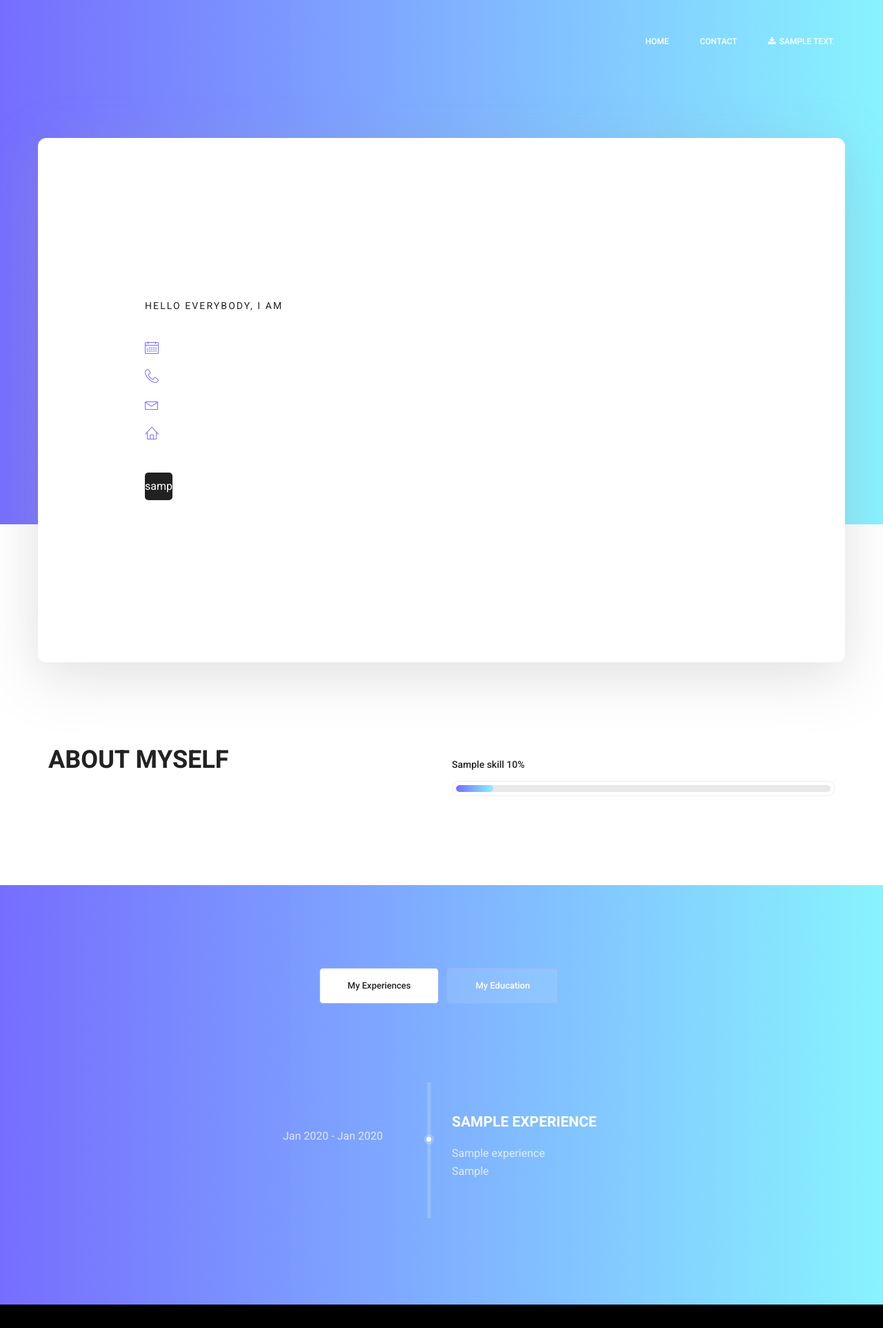
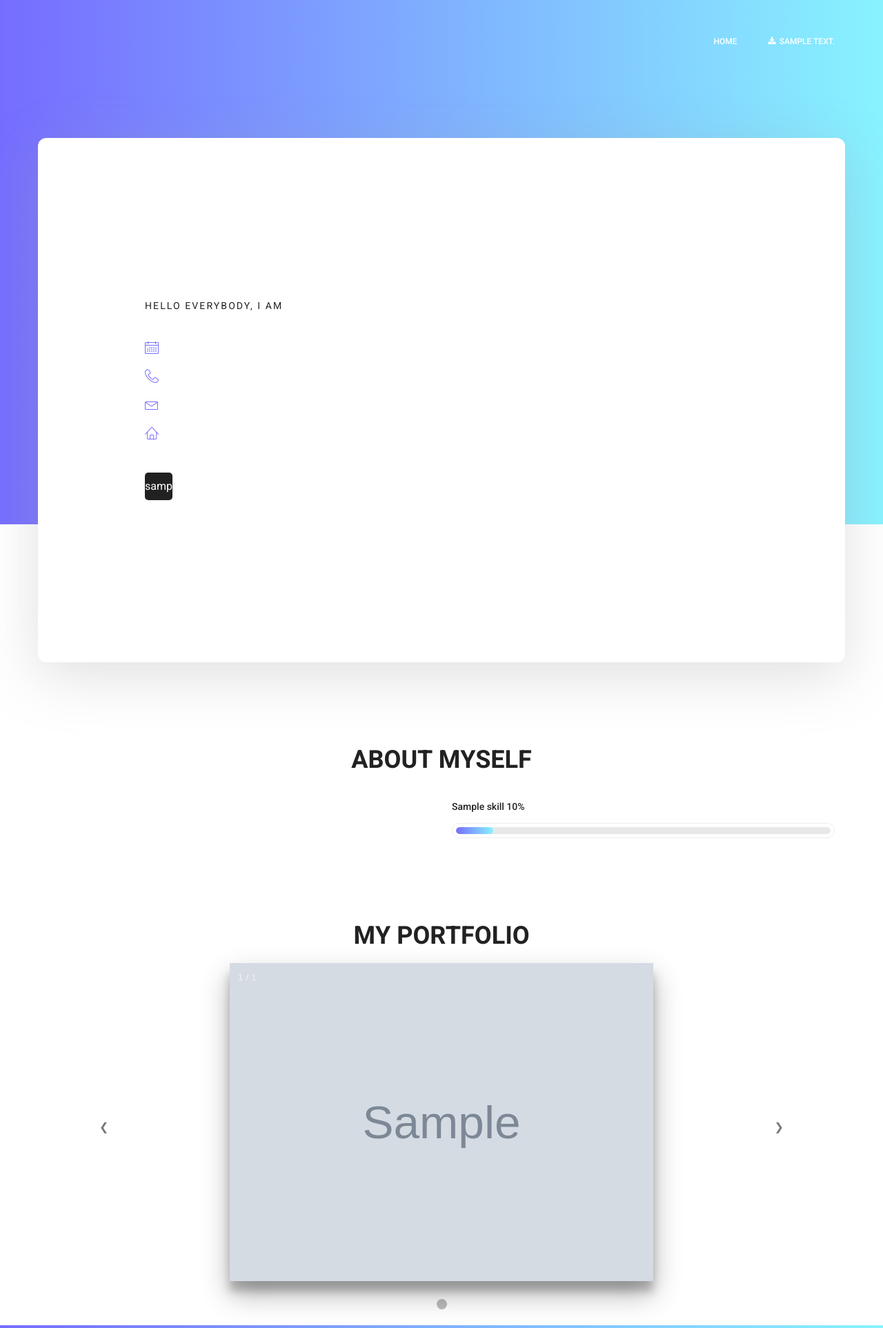
Before and after one commit to burakpekisik/Resume_Website, a Django app: page / in a window 1280 px wide. Shown: the top 1925 px of the page at 69% size. Run offline with Django 4.2, Linux system fonts and the light colour scheme; tables that the repository leaves empty hold one stand-in row (values such as "Sample post"); grey boxes marked "Sample" are stand-in pictures; parts of the project's set-up code (start-up, migrations or seed data) failed here and were passed over; some libraries are stand-ins or nearby versions.

Commit message:
feature: slider added.

```diff
--- a/core/models.py
+++ b/core/models.py
@@ -248,3 +248,39 @@ class Document(AbstractModel):
         verbose_name = 'Document'
         verbose_name_plural = 'Documents'
         ordering = ('order',)
+
+
+class Project(AbstractModel):
+    order = models.IntegerField(
+        default=0,
+        verbose_name='Order',
+    )
+    name = models.CharField(
+        default='',
+        max_length=254,
+        blank=True,
+        verbose_name='Name',
+        help_text='This is variable of the setting.',
+    )
+    description = models.CharField(
+        default='',
+        max_length=254,
+        blank=True,
+        verbose_name='Description',
+        help_text='',
+    )
+    file = models.ImageField(
+        default='',
+        verbose_name='Image',
+        help_text='',
+        blank=True,
+        upload_to='images/',
+    )
+
+    def __str__(self):
+        return f'Project Setting: {self.name}'
+
+    class Meta:
+        verbose_name = 'Project Setting'
+        verbose_name_plural = 'Project Settings'
+        ordering = ('order',)
--- a/core/views.py
+++ b/core/views.py
@@ -1,5 +1,5 @@
 from django.shortcuts import render, redirect, get_object_or_404
-from core.models import GeneralSetting, ImageSetting, Skill, Experience, Education, SocialMedia, Document
+from core.models import GeneralSetting, ImageSetting, Skill, Experience, Education, SocialMedia, Document, Project
 
 
 # Create your views here.
@@ -41,6 +41,9 @@ def layout(request):
     home_banner_image = get_image_setting('home_banner_image')
     site_favicon = get_image_setting('site_favicon')
 
+    projects = Project.objects.all()
+    projects_count = projects.count()
+
     social_medias = SocialMedia.objects.all()
     documents = Document.objects.all()
 
@@ -62,6 +65,8 @@ def layout(request):
         'site_favicon': site_favicon,
         'documents': documents,
         'social_medias': social_medias,
+        'projects': projects,
+        'projects_count': projects_count,
     }
     return context
 
@@ -77,6 +82,7 @@ def index(request):
         'skills': skills,
         'experiences': experiences,
         'educations': educations,
+        'projects_count': layout(request)['projects_count'],
     }
 
     return render(request, 'index.html', context=context)
--- /dev/null
+++ b/static/css/slider.css
@@ -0,0 +1,119 @@
+* {
+    box-sizing: border-box;
+}
+
+.slider-body {
+    font-family: Verdana, sans-serif;
+}
+
+.mySlides {
+    width: 60%;
+    margin: auto;
+    display: none;
+    box-shadow: rgba(0, 0, 0, 0.3) 0px 19px 38px, rgba(0, 0, 0, 0.22) 0px 15px 12px;
+}
+
+.mySlides img {
+    vertical-align: middle;
+}
+
+.slideshow-container {
+    max-width: 80%;
+    position: relative;
+    margin: auto;
+}
+
+.prev, .next {
+    cursor: pointer;
+    position: absolute;
+    top: 50%;
+    width: auto;
+    padding: 16px;
+    margin-top: -22px;
+    color: white;
+    font-weight: bold;
+    transition: 0.6s ease;
+    border-radius: 0 3px 3px 0;
+    user-select: none;
+}
+
+.next {
+    right: 0;
+    border-radius: 3px 0 0 3px;
+}
+
+.prev:hover .next:hover {
+    background-color: rgba(0,0,0,0.8);
+}
+
+.text-slider {
+    color: #f2f2f2;
+    font-size: 15px;
+    padding: 8px 12px;
+    position: absolute;
+    width: 100%;
+    text-align: center;
+    bottom: 8px;
+}
+
+.numbertext {
+    color: #f2f2f2;
+    font-size: 12px;
+    padding: 8px 12px;
+    position: absolute;
+    top: 0;
+}
+
+.dot {
+    cursor: pointer;
+    height: 15px;
+    width: 15px;
+    margin: 0 2px 15px;
+    background-color: #bbb;
+    border-radius: 50%;
+    display: inline-block;
+    transition: background-color 0.6s ease;
+}
+
+.dot:hover {
+    background-color: #717171;
+}
+
+.fade-slider {
+    -webkit-animation-name: fade;
+    -webkit-animation-duration: 1.5s;
+    animation-name: fade;
+    animation-duration: 1.5s;
+}
+
+
+@-webkit-keyframes fade {
+    from {opacity: .4}
+    to {opacity: 1}
+}
+
+@keyframes fade {
+    from {opacity: .4}
+    to {opacity: 1}
+}
+
+@media only screen and (max-width: 300px) {
+    .prev .next, .text {
+        font-size: 11px;
+    }
+    .dot {
+        height: 10px;
+        width: 10px;
+    }
+}
+
+@media only screen and (max-width: 500px) {
+    .mySlides {
+        width: 100%;
+        display: none;
+    }
+
+    .prev .next, .text {
+        font-size: 14px;
+    }
+}
--- /dev/null
+++ b/static/js/slider.js
@@ -0,0 +1,52 @@
+var slideIndex = -1;
+var slideTimer; // otomatik geçiş zamanlayıcısı
+
+showSlides();
+
+function plusSlides(n) {
+    clearTimeout(slideTimer); // slayt değiştiğinde zamanlayıcıyı sıfırla
+    showSlides(slideIndex += n);
+}
+
+function currentSlide(n) {
+    clearTimeout(slideTimer); // slayt değiştiğinde zamanlayıcıyı sıfırla
+    showSlides(slideIndex = n - 1); // index 0'dan başladığı için n - 1 olarak ayarlayın
+}
+
+function showSlides(n) {
+    var i;
+    var slides = document.getElementsByClassName("mySlides");
+    var dots = document.getElementsByClassName("dot");
+
+    // Eğer n verilmediyse veya n undefined ise, slideIndex'i bir arttır.
+    if (n === undefined) {
+        slideIndex++;
+    } else {
+        slideIndex = n;
+    }
+
+    // slideIndex, sıfır ise, en son slayda gitmek için slides.length'e ayarla.
+    if (slideIndex >= slides.length) {
+        slideIndex = 0;
+    }
+    // slideIndex negatif ise, en son slayda gitmek için slides.length - 1'e ayarla.
+    if (slideIndex < 0) {
+        slideIndex = slides.length - 1;
+    }
+
+    // Tüm slaytları gizle
+    for (i = 0; i < slides.length; i++) {
+        slides[i].style.display = "none";
+    }
+    // Aktif noktayı kaldır
+    for (i = 0; i < dots.length; i++) {
+        dots[i].className = dots[i].className.replace(" active", "");
+    }
+
+    // Aktif slaydı göster
+    slides[slideIndex].style.display = "block";
+    dots[slideIndex].className += " active";
+
+    // Otomatik olarak slaydı değiştir
+    slideTimer = setTimeout(showSlides, 5000);
+}
--- a/templates/contact.html
+++ b/templates/contact.html
@@ -1,8 +1,7 @@
-{% extends 'layout.html' %}
 {% load static %}
 
 
-{% block banner_area %}
+{% comment %}{% block banner_area %}
 
     <section class="banner_area">
         <div class="box_1620">
@@ -21,15 +20,17 @@
         </div>
     </section>
 
-{% endblock %}
+{% endblock %}{% endcomment %}
 
 
 
 
-{% block content %}
 
     <!--================Contact Area =================-->
     <section class="contact_area p_120">
+        <div class="welcome_text text-center">
+                <h4>Contact Me</h4>
+        </div>
         <div class="container">
 
             <div class="row">
@@ -125,10 +126,8 @@
     </div>
     <!--================End Contact Success and Error message Area =================-->
 
-{% endblock %}
 
 
-{% block extra_scripts %}
 
     <script>
         $(document).ready(function () {
@@ -154,5 +153,3 @@
             });
         });
     </script>
-
-{% endblock %}
--- a/templates/includes/head.html
+++ b/templates/includes/head.html
@@ -22,4 +22,6 @@
         <!-- main css -->
         <link rel="stylesheet" href="{% static 'css/style.css' %}">
         <link rel="stylesheet" href="{% static 'css/responsive.css' %}">
+
+        <link rel="stylesheet" href="{% static 'css/slider.css' %}">
     </head>
--- a/templates/includes/navbar.html
+++ b/templates/includes/navbar.html
@@ -16,7 +16,6 @@
 						<div class="collapse navbar-collapse offset" id="navbarSupportedContent">
 							<ul class="nav navbar-nav menu_nav ml-auto">
 								<li class="nav-item active"><a class="nav-link" href="{% url 'index' %}">Home</a></li>
-								<li class="nav-item"><a class="nav-link" href="{% url 'contact' %}">Contact</a></li>
                                 {% for document in documents %}
                                     <li class="nav-item"><a class="nav-link" href="{{ document.file.url }}" target="_blank"><i class="fa fa-download" style="margin-right: 5px"></i>{{ document.button_text }}</a></li>
                                 {% endfor %}
--- a/templates/includes/scripts.html
+++ b/templates/includes/scripts.html
@@ -18,3 +18,5 @@
         <script src="{% static 'vendors/counter-up/jquery.counterup.min.js' %}"></script>
         <script src="{% static 'js/mail-script.js' %}"></script>
         <script src="{% static 'js/theme.js' %}"></script>
+
+        <script src="{% static 'js/slider.js' %}"></script>
--- a/templates/index.html
+++ b/templates/index.html
@@ -46,10 +46,12 @@
     <!--================Welcome Area =================-->
     <section class="welcome_area p_120">
         <div class="container">
+            <div class="welcome_text text-center">
+                <h4>About Myself</h4>
+            </div>
             <div class="row welcome_inner">
                 <div class="col-lg-6">
-                    <div class="welcome_text">
-                        <h4>About Myself</h4>
+                    <div class="welcome_text text-center">
                         <p>{{ about_myself_welcome|linebreaks  }}</p>
 
                     </div>
@@ -80,6 +82,28 @@
         </div>
     </section>
     <!--================End Welcome Area =================-->
+
+    <div class="welcome_text text-center" ><h4>My Portfolio</h4></div>
+    <div class="slider-body">
+        <div class="slideshow-container">
+            {% for project in projects %}
+                <div class="mySlides fade-slider">
+                    <div class="numbertext">{{ project.order }} / {{ projects_count }}</div>
+                    <img src="{{ project.file.url }}" style="width: 100%">
+                </div>
+            {% endfor %}
+
+            <a class="prev" onclick="plusSlides(-1)">&#10094;</a>
+            <a class="next" onclick="plusSlides(1)">&#10095;</a>
+        </div>
+        <br>
+        <div style="text-align: center">
+            {% for project in projects %}
+                <span class="dot" onclick="currentSlide({{ project.order }})"></span>
+            {% endfor %}
+        </div>
+    </div>
+
 
     <!--================My Tabs Area =================-->
     <section class="mytabs_area p_120">
@@ -149,6 +173,5 @@
         </div>
     </section>
     <!--================End My Tabs Area =================-->
-
-
+{% include 'contact.html' %}
 {% endblock %}
```
Also changed, not shown: core/admin.py (+10 -0 lines), core/migrations/0016_project.py (added), core/migrations/0017_alter_project_options_project_order.py (added), templates/layout.html (line endings or trailing spaces), 2 other files.
